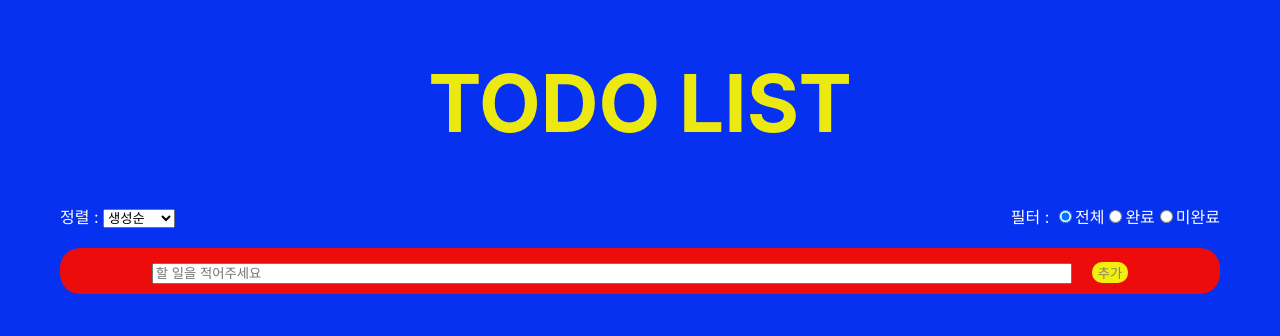
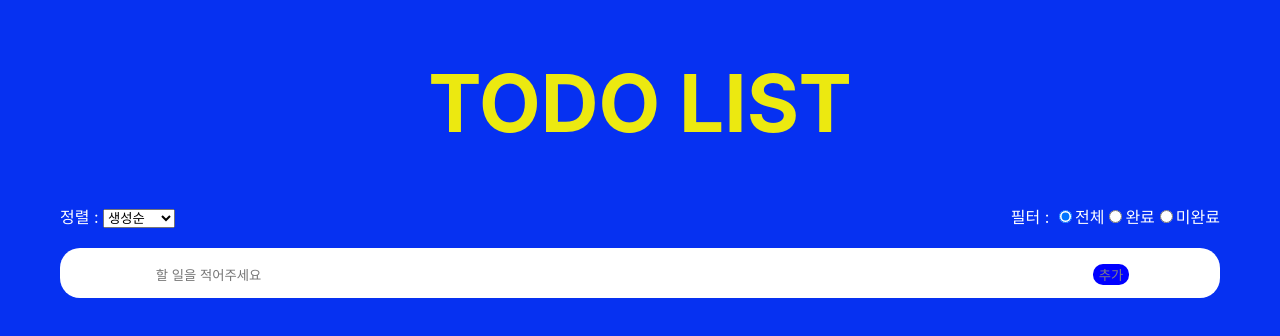
Before and after one commit to jsoh01/ToDoList, a React (Create React App) app: page / in a window 1280 px wide. Shown: the top 336 px of the page. Built offline with nearby package versions, Linux system fonts and the light colour scheme.

Commit message:
initialized

```diff
--- a/src/App.css
+++ b/src/App.css
@@ -52,7 +52,7 @@
   margin-top: 20px;
   width: full;
   padding: 10px 10px;
-  background-color: rgb(236, 12, 12);
+  background-color: white;
   border-radius: 20px;
 
   transition: all ease 1s;
@@ -71,10 +71,14 @@
   margin-top: 5px;
   width: 80%;
   height: 100%;
+  border: none;
+  outline: none;
+  padding: 5px 5px;
+  background-color: white;
 }
 
 .button {
-  background-color: rgb(243, 239, 13);
+  background-color: blue;
   border-radius: 10px;
 }
 
```
